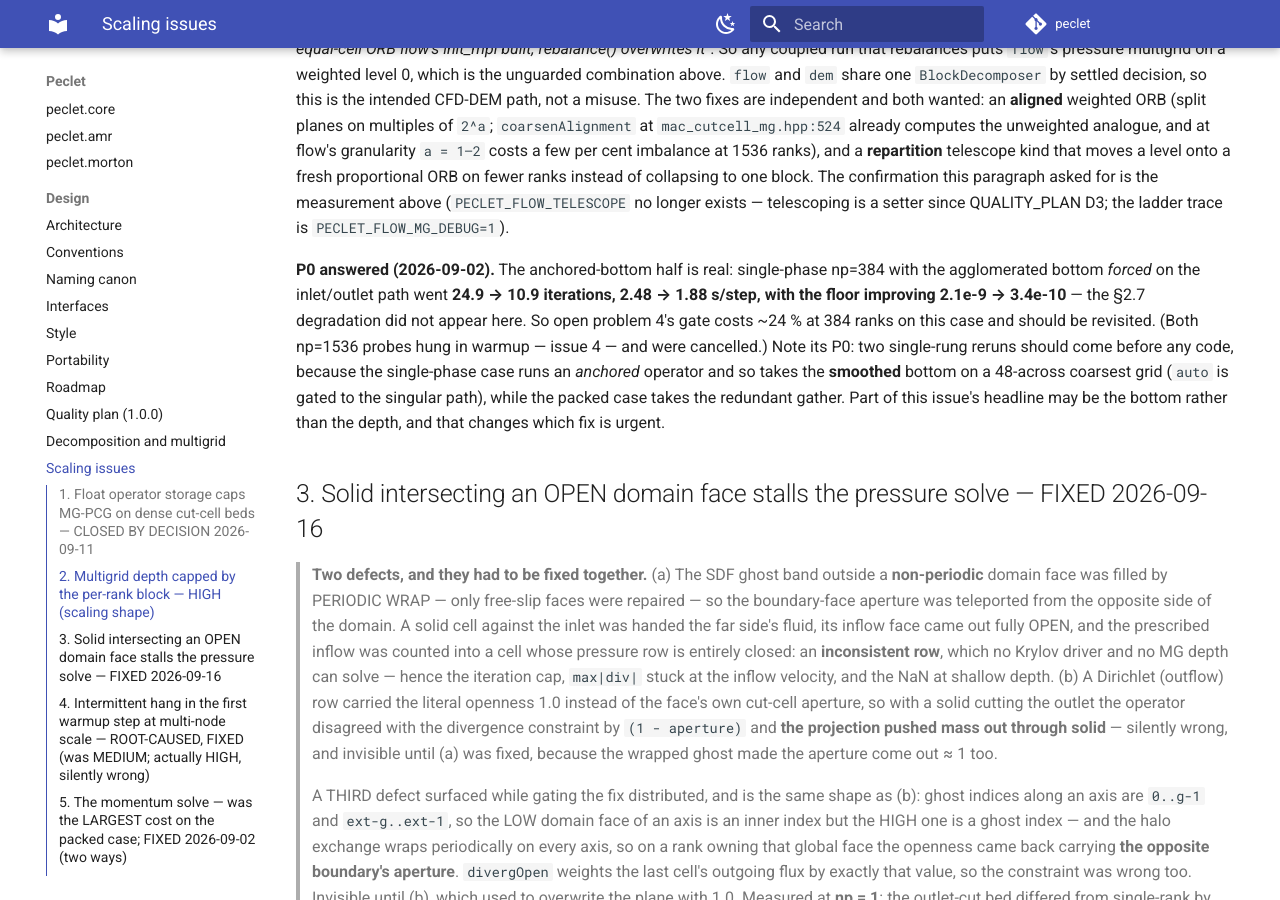
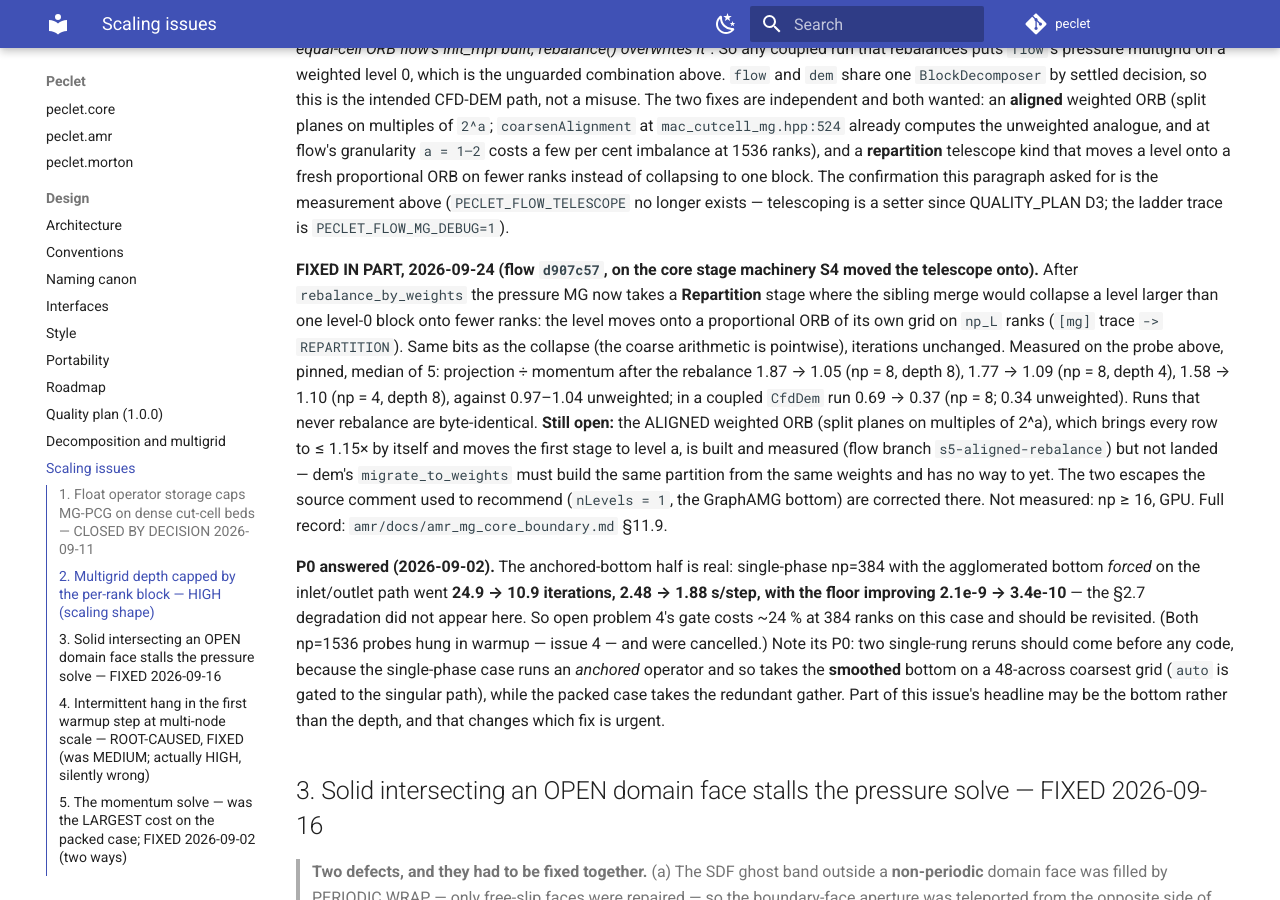
Before and after one commit to computational-chemical-engineering/peclet, an MkDocs documentation site: the page built from docs/SCALING_ISSUES.md, in a window 1280 px wide and 900 px high, scrolled down 4239 px. Built offline with MkDocs 1.6.1 and Material for MkDocs 9.7.7, drawn with Linux system fonts in a browser that asks for light colours; comment, search, counter and statistics services are not loaded.

Commit message:
SCALING_ISSUES #2: fixed in part -- flow's Repartition stage after a weighted rebalance
Projection/momentum after rebalance 1.87 -> 1.05 (np 8), coupled CfdDem
0.69 -> 0.37; the aligned ORB half waits on dem's migrate_to_weights.

Co-Authored-By: Claude Opus 5.5 <noreply@anthropic.com>
Claude-Session: https://claude.ai/code/session_015fNTZgmz6U1bv2MRTM3bbF

```diff
--- a/docs/SCALING_ISSUES.md
+++ b/docs/SCALING_ISSUES.md
@@ -168,6 +168,21 @@ moves a level onto a fresh proportional ORB on fewer ranks instead of collapsing
 The confirmation this paragraph asked for is the measurement above (`PECLET_FLOW_TELESCOPE` no
 longer exists — telescoping is a setter since QUALITY_PLAN D3; the ladder trace is
 `PECLET_FLOW_MG_DEBUG=1`).
+
+**FIXED IN PART, 2026-09-24 (flow `d907c57`, on the core stage machinery S4 moved the telescope
+onto).** After `rebalance_by_weights` the pressure MG now takes a **Repartition** stage where the
+sibling merge would collapse a level larger than one level-0 block onto fewer ranks: the level moves
+onto a proportional ORB of its own grid on `np_L` ranks (`[mg]` trace `-> REPARTITION`). Same bits
+as the collapse (the coarse arithmetic is pointwise), iterations unchanged. Measured on the probe
+above, pinned, median of 5: projection ÷ momentum after the rebalance 1.87 → 1.05 (np = 8, depth 8),
+1.77 → 1.09 (np = 8, depth 4), 1.58 → 1.10 (np = 4, depth 8), against 0.97–1.04 unweighted; in a
+coupled `CfdDem` run 0.69 → 0.37 (np = 8; 0.34 unweighted). Runs that never rebalance are
+byte-identical. **Still open:** the ALIGNED weighted ORB (split planes on multiples of 2^a), which
+brings every row to ≤ 1.15× by itself and moves the first stage to level a, is built and measured
+(flow branch `s5-aligned-rebalance`) but not landed — dem's `migrate_to_weights` must build the same
+partition from the same weights and has no way to yet. The two escapes the source comment used to
+recommend (`nLevels = 1`, the GraphAMG bottom) are corrected there. Not measured: np ≥ 16, GPU.
+Full record: `amr/docs/amr_mg_core_boundary.md` §11.9.
 
 **P0 answered (2026-09-02).** The anchored-bottom half is real: single-phase np=384 with the
 agglomerated bottom *forced* on the inlet/outlet path went **24.9 → 10.9 iterations, 2.48 → 1.88
```
